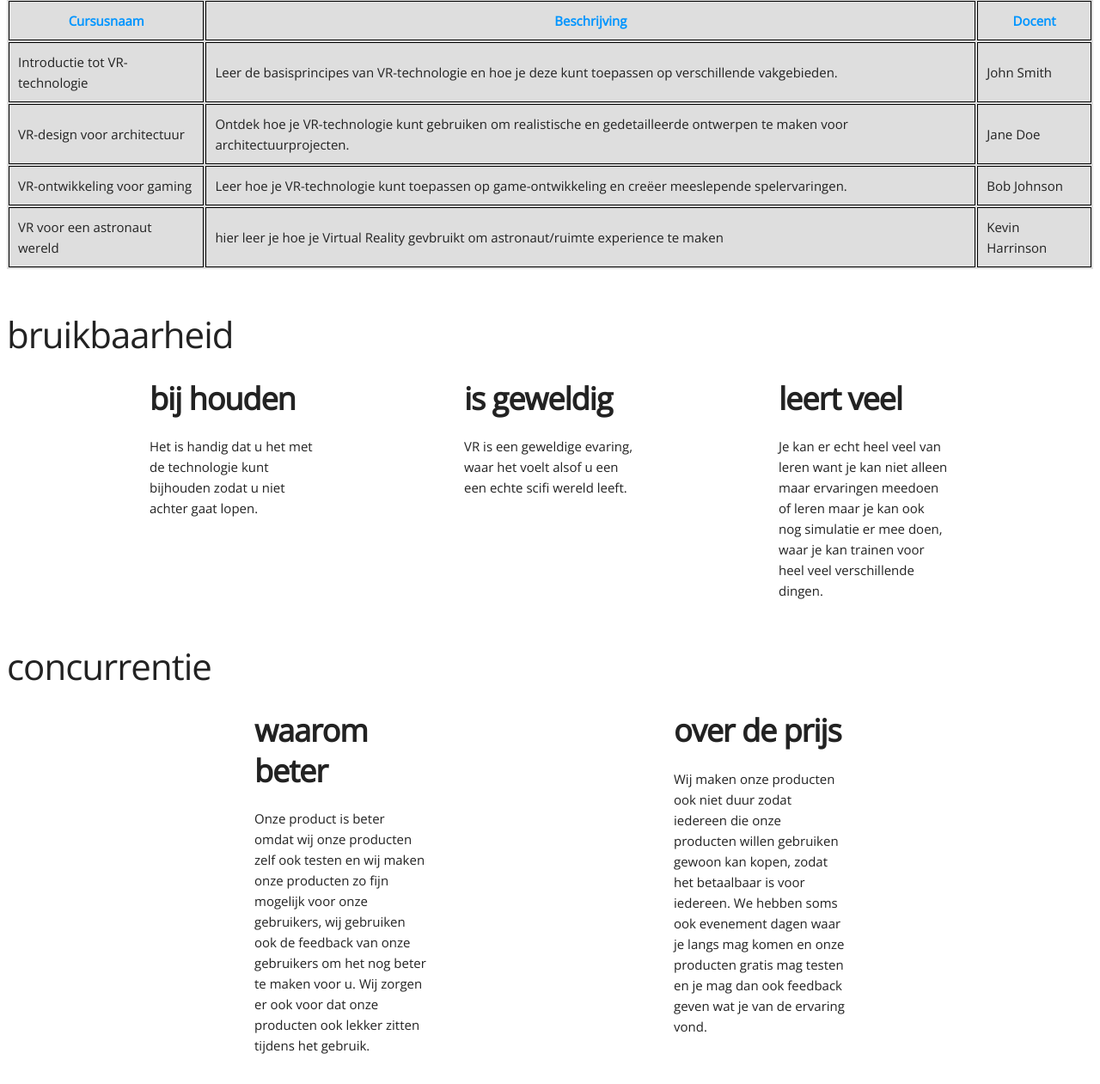
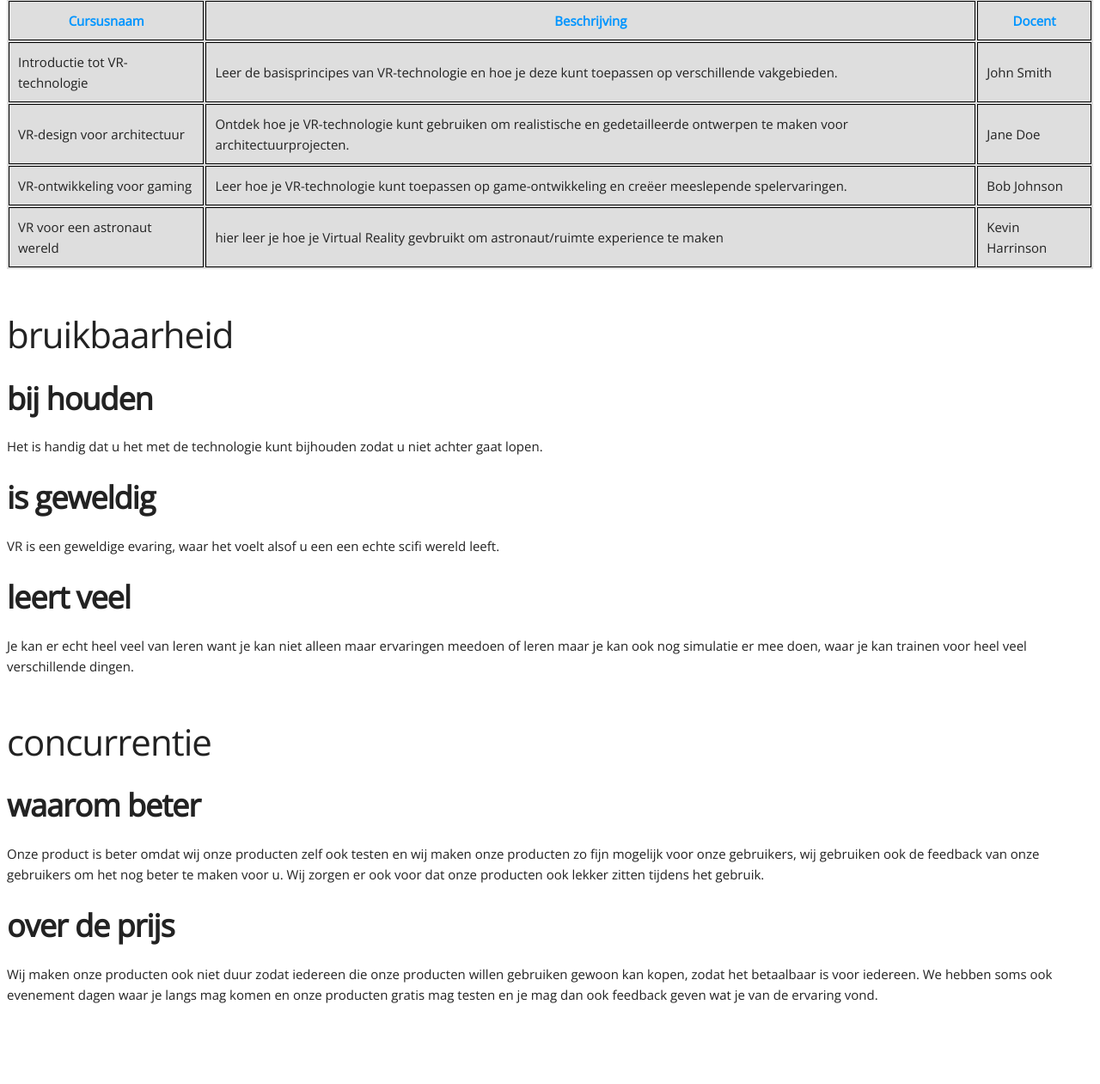
Before and after one commit to salmaazou/Project-3-p4, a PHP site: page /courses.php in a window 1280 px wide. Shown: the part 970-2231 px from the top of the page at 86% size. After the commit the page ends 2137 px from the top, so only its background shows below. Run offline with PHP 8.4, Linux system fonts and the light colour scheme.

Commit message:
removed some styling because the page didn't look great and not as we wanted

```diff
--- a/css/about.css
+++ b/css/about.css
@@ -658,18 +658,6 @@
 	margin-bottom: 50px;
 }
 
-/** added display flex to the div with the 3 div's so the 3 div's are next to each other */
-/** spaces the div's in de div.info evenly */
-section.bruikbaar-box>div.info {
-    display: flex;
-    justify-content: space-evenly;
-}
-
-/** makes the width of the section.bruikbaar-box smaller so the div's can fit next to each other */
-section.bruikbaar-box>div.info>div {
-    width: 20rem;
-}
-
 /** adds a light gray background to the table */
 table {
 	background-color: rgb(222, 222, 222);
```
